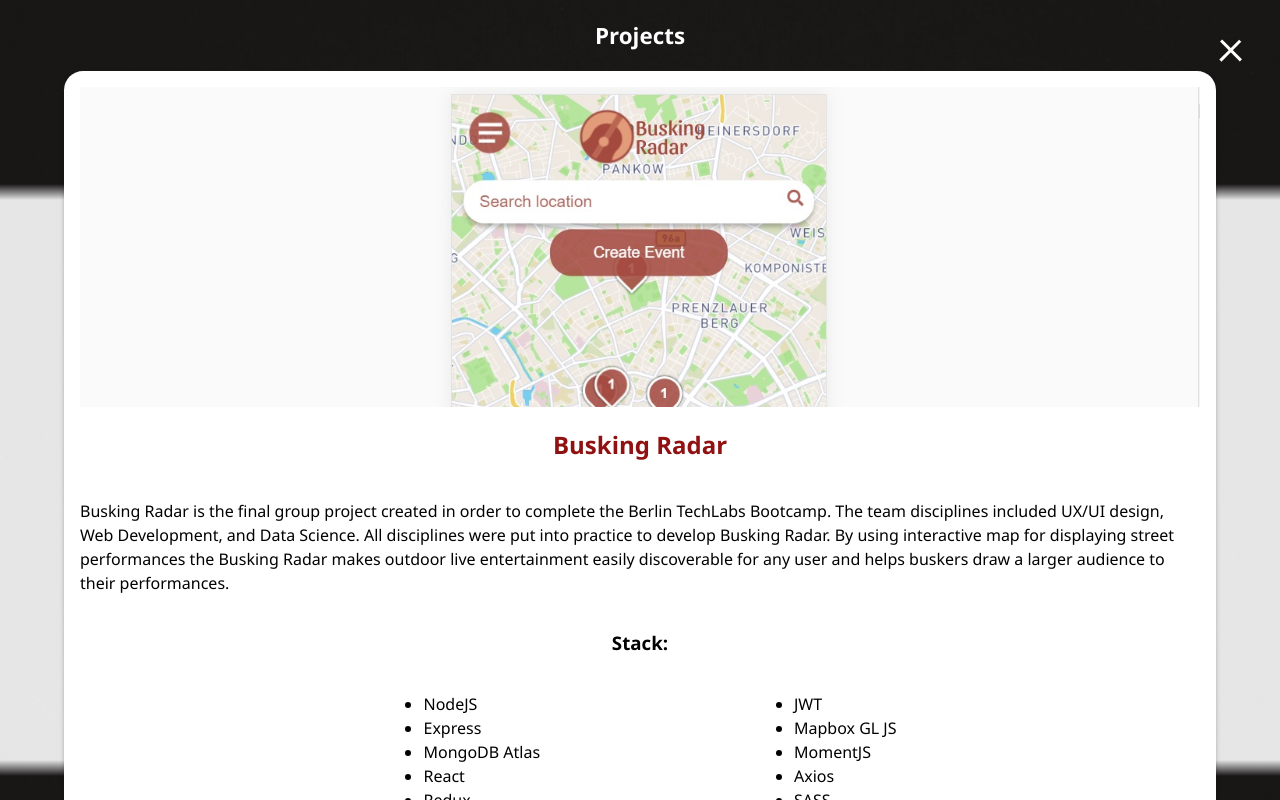
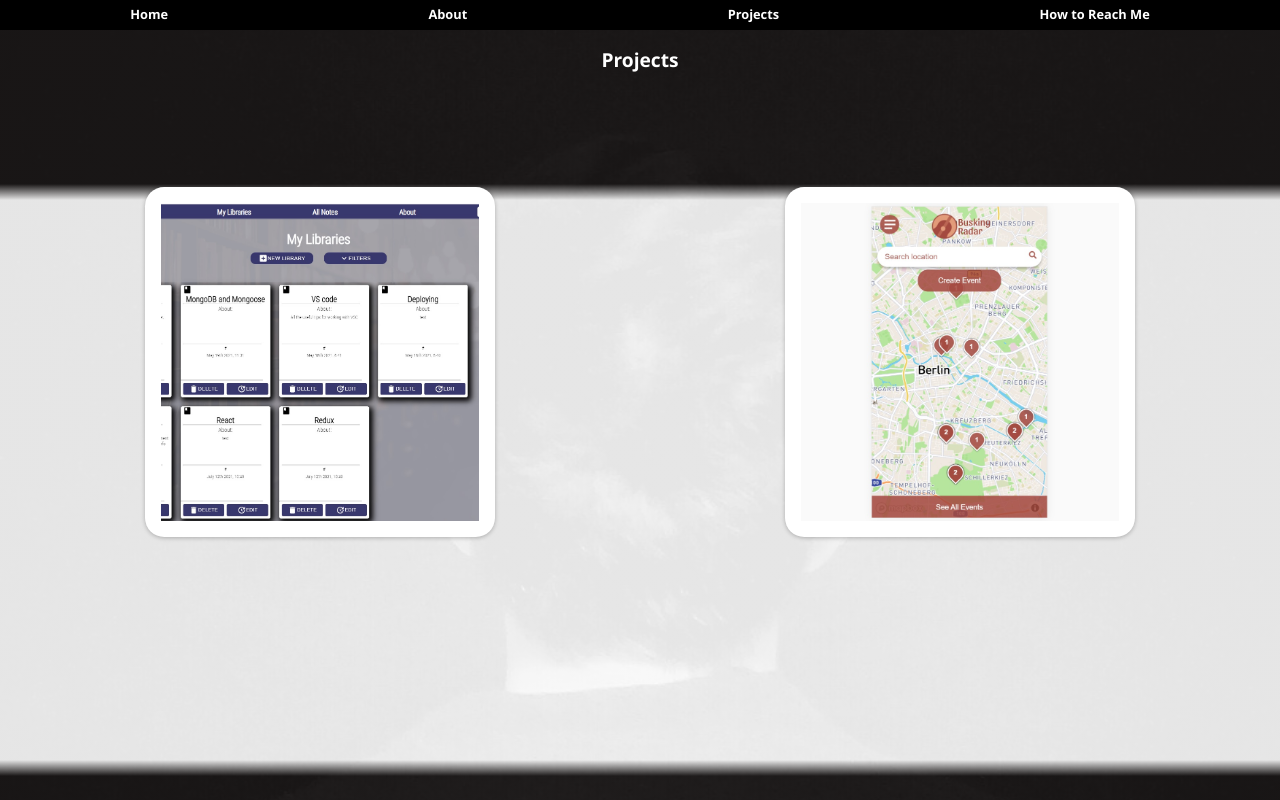
Before and after one commit to KuBerlinOV/myportfolio, a React (Create React App) app: page /projects in a window 1280 px wide. Built offline with nearby package versions, Linux system fonts and the light colour scheme.

Commit message:
improving style

```diff
--- a/package.json
+++ b/package.json
@@ -3,6 +3,7 @@
   "version": "0.1.0",
   "private": true,
   "dependencies": {
+    "@material-ui/core": "^4.12.3",
     "@testing-library/jest-dom": "^5.11.4",
     "@testing-library/react": "^11.1.0",
     "@testing-library/user-event": "^12.1.10",
--- a/src/components/Projects.js
+++ b/src/components/Projects.js
@@ -4,76 +4,85 @@
 const Projects = ({ showMenu }) => {
 
     return (
-        <div>
         <main className={`${showMenu === true ? 'hide' : 'show'}`} id="projects">
             <h2 className='md-heading'>Projects</h2>
             <div id='ls-projects' className='ls-projects'>
-                    <div className="project-card">
-                        <div className='project-img2' alt='busking-radar-page' src='' />
-                        <h2 className='hd-md'>Busking Radar</h2>
-                        <p className="project-info">
-                            Busking Radar is the final group project created in order to complete the Berlin TechLabs Bootcamp.
-                            The team disciplines included UX/UI design, Web Development, and Data Science. All disciplines were
-                            put into practice to develop Busking Radar. By
-                            using interactive map for displaying street performances the Busking Radar makes outdoor
-                            live entertainment easily discoverable for any user and helps buskers draw
-                            a larger audience to their performances.
-
-                        </p>
-                        <h3 className='hd-sm'>Stack:</h3>
-                        <div className='stack-container'>
-                            <ul className='stack-ls'>
-                                <li>NodeJS</li>
-                                <li>Express</li>
-                                <li>MongoDB Atlas</li>
-                                <li>React</li>
-                                <li>Redux</li>
-                            </ul>
-                            <ul className='stack-ls'>
-                                <li>JWT</li>
-                                <li>Mapbox GL JS</li>
-                                <li>MomentJS</li>
-                                <li>Axios</li>
-                                <li>SASS</li>                            </ul>
+                <div className='project-card'>
+                    <div className='project-img1' alt='mystudynotes-homepage' />
                 </div>
-                        <div className='btn-container'>
-                            <a target='_blank' href='https://buskingradar.herokuapp.com/'  > <button className="btn-visit">Visit Project</button></a>
-                            <a target='_blank' href='https://github.com/TechLabs-Berlin/st21-busking-radar' > <button className="btn-visit">Visit Github</button></a>
-                        </div>
-                    </div>
-                    <div className="project-card">
-                        <div className='project-img1' alt='mystudynotes-homepage' />
-                        <h2 className='hd-md'>MyStudyNotes</h2>
-                        <p className="project-info">
-                            MyStudyNotes is a personal project I created during the time of self-study to put into practice what I was learning at the FreeCodeCamp and various other platforms for learning programming.
-                            Even though, MyStudyNotes was created for practice it also aims to simplify a personal daily task when self-learning.
-                            MyStudyNotes, therefore allows users to organize their learning material into libraries
-                            and create notes to save the knowledge and materials accumulated during their self-study.
-                        </p>
-                        <h3 className='hd-sm'>Stack:</h3>
-                        <div className='stack-container'>                            <ul className='stack-ls'>
-                            <li>NodeJS</li>
-                            <li>Express</li>
-                            <li>Firebase</li>
-                            <li>React</li>
-                        </ul>
-                            <ul className='stack-ls'>
-                                <li>MomentJS</li>
-                                <li>Axios</li>
-                                <li>Redux</li>
-                                <li>SASS</li>
-                            </ul>
-                        </div>
-                        <div className='btn-container'>
-                            <a target='_blank' href='https://my-study-notes.herokuapp.com/'> <button className="btn-visit">Visit Project</button></a>
-                            <a target='blank' href='https://github.com/KuBerlinOV/my-study-notes/tree/main' ><button className="btn-visit">Visit Github</button></a>
-                        </div>
+                <div className='project-card'>
+                    <div className='project-img2' alt='buskingradar-homepage' />
                 </div>
             </div>
         </main>
-        </div>
     )
 
 }
 
 export default Projects;
+
+
+
+// <div className="project-card">
+//                     <div className='project-img1' alt='mystudynotes-homepage' />
+//                     <h2 className='hd-md'>MyStudyNotes</h2>
+//                     <p className="project-info">
+//                         MyStudyNotes is a personal project I created during the time of self-study to put into practice what I was learning at the FreeCodeCamp and various other platforms for learning programming.
+//                         Even though, MyStudyNotes was created for practice it also aims to simplify a personal daily task when self-learning.
+//                         MyStudyNotes, therefore allows users to organize their learning material into libraries
+//                         and create notes to save the knowledge and materials accumulated during their self-study.
+//                     </p>
+//                     <h3 className='hd-sm'>Stack:</h3>
+//                     <div className='stack-container'>                            <ul className='stack-ls'>
+//                         <li>NodeJS</li>
+//                         <li>Express</li>
+//                         <li>Firebase</li>
+//                         <li>React</li>
+//                     </ul>
+//                         <ul className='stack-ls'>
+//                             <li>MomentJS</li>
+//                             <li>Axios</li>
+//                             <li>Redux</li>
+//                             <li>SASS</li>
+//                         </ul>
+//                     </div>
+//                     <div className='btn-container'>
+//                         <a target='_blank' href='https://my-study-notes.herokuapp.com/'> <button className="btn-visit">Visit Project</button></a>
+//                         <a target='blank' href='https://github.com/KuBerlinOV/my-study-notes/tree/main' ><button className="btn-visit">Visit Github</button></a>
+//                     </div>
+//                 </div>
+
+
+// <div className="project-card">
+//                     <div className='project-img2' alt='busking-radar-page' src='' />
+//                     <h2 className='hd-md'>Busking Radar</h2>
+//                     <p className="project-info">
+//                         Busking Radar is the final group project created in order to complete the Berlin TechLabs Bootcamp.
+//                         The team disciplines included UX/UI design, Web Development, and Data Science. All disciplines were
+//                         put into practice to develop Busking Radar. By
+//                         using interactive map for displaying street performances the Busking Radar makes outdoor
+//                         live entertainment easily discoverable for any user and helps buskers draw
+//                         a larger audience to their performances.
+
+//                     </p>
+//                     <h3 className='hd-sm'>Stack:</h3>
+//                     <div className='stack-container'>
+//                         <ul className='stack-ls'>
+//                             <li>NodeJS</li>
+//                             <li>Express</li>
+//                             <li>MongoDB Atlas</li>
+//                             <li>React</li>
+//                             <li>Redux</li>
+//                         </ul>
+//                         <ul className='stack-ls'>
+//                             <li>JWT</li>
+//                             <li>Mapbox GL JS</li>
+//                             <li>MomentJS</li>
+//                             <li>Axios</li>
+//                             <li>SASS</li>                            </ul>
+//                     </div>
+//                     <div className='btn-container'>
+//                         <a target='_blank' href='https://buskingradar.herokuapp.com/'  > <button className="btn-visit">Visit Project</button></a>
+//                         <a target='_blank' href='https://github.com/TechLabs-Berlin/st21-busking-radar' > <button className="btn-visit">Visit Github</button></a>
+//                     </div>
+//                 </div>
--- a/src/styles/_config.scss
+++ b/src/styles/_config.scss
@@ -3,7 +3,7 @@
 $primary-color: rgb(255, 255, 255);
 $secondary-color: rgb(153, 153, 49);
 $another-color: rgb(143, 17, 17);
-$background-opacity: 0.92;
+$background-opacity: 0.7;
 $MySNimg: url(../images/MySNimg.jpg);
 $BRimg: url(../images/BRimg.jpg);
 
--- a/src/styles/_mobile.scss
+++ b/src/styles/_mobile.scss
@@ -1,31 +1,57 @@
 //Widescreens
 @include mediaXl {
-
+    .menu-header{
+        width: 100%;
+        height: 30px;
+           .menu-btn{
+               display: none;
+           }
+           .menu{
+            width: 100%;
+            height: 30px;
+            background: black;
+            z-index: 10;
+               &-nav{
+                display: flex;
+                flex-direction: row;
+                width: 100%;
+                min-height: 30px;
+                justify-content: space-around;
+                align-items: flex-start;
+                .nav-item{
+                    font-size: 0.4em;
+                    color: $another-color;
+                    position: relative;
+                    bottom: 0.6em;
+                }
+               }
+           }
+        }
 };
 
 //Desktops and Laptops
 @include mediaLg {
    .menu-header{
     width: 100%;
-    height: 8%;
+    height: 27px;
        .menu-btn{
            display: none;
        }
        .menu{
         width: 100%;
-        height: 8%;
-        background: $another-color;
+        height: 27px;
+        // background: black;
         z-index: 10;
            &-nav{
             display: flex;
             flex-direction: row;
             width: 100%;
-            height: 8%;
+            min-height: 27px;
             justify-content: space-around;
-            align-items: flex-start;
+            align-items: center;
             .nav-item{
-                font-size: 0.5em;
-                color: $background-color;
+                font-size: 0.4em;
+                color: $another-color;
                 position: relative;
                 bottom: 0.6em;
             }
@@ -41,30 +67,32 @@
     overflow-y: auto;
     &#projects{
         height: 100vh;
+        top: 0;
         .ls-projects{
-         height: calc(100% - 140px);
-         overflow-y: scroll;
-         position: relative;
-         top: 10vh;
-         bottom: 0;
-         .project-card{
-             top: 38em;
-         }
+            height: 80vh;
+            .project-card{
+                width: 200px;
+                height: 200px;
+            }
         }
     }
-       &#about{
+    &#about{
            .about-me{
                .about-me-title{
                    margin-top: -1em;
                    font-size: 1.4em;
                }
                .about-me-text{
-                   font-size: 0.8em;
+                   position: relative;
+                   top: 10px;
+                   font-size: 0.7em;
                }
            }
        }
 
-
+    &#contact{
+        top: 0;
+    }
    }
 };
 
@@ -161,7 +189,7 @@
             .project-card{
                 position: relative;
                 top: 80vh;
-                width: 98%;
+                width: 90%;
                 font-size: 0.7em;
             }
         }
--- a/src/styles/main.scss
+++ b/src/styles/main.scss
@@ -22,7 +22,7 @@
         // }
         .md-heading{
             font-weight: 900;
-            font-size: 1.4rem;
+            font-size: 1.2rem;
 
         }
         &#bg-image{
@@ -132,7 +132,7 @@
             width: 100%;
             height: 100%;
             z-index: -1;
-            background: linear-gradient($background-color 23%, white 25%, white 95%, $background-color 97%);
+            background: linear-gradient($background-color 25%, white 28%, white 95%, $background-color 97%);
             opacity: 0.9;
             background-size: cover;
         }
@@ -159,7 +159,7 @@
             flex-direction: column;
             justify-content: space-around;
             width: 50%;
-            height: 100vh;
+            height: 80vh;
             margin: 0 0 2em 0;
             padding: 0em;
             font-weight: 600;
@@ -198,18 +198,21 @@
 
         .ls-projects{
             display: flex;
-            flex-direction: column;
-            justify-content: space-evenly;
-            align-items: center;
-            height: calc(100% - 100px);
-            overflow-y: scroll;
+            flex-direction: row;
+            justify-content: space-around;
+            align-items: space-around;
+            // height: calc(100% - 100px);
+            // overflow-y: scroll;
             color: black;
             position: relative;
-            height: 100vh;
+            width: 100%;
+            top: 12vh;
+            height: 80vh;
             .project-card{
                 background-color: white;
                 box-shadow: 0px 1px 4px rgba(0, 0, 0, 0.25);
-                width: 90%;
+                width: 350px;
+                height: 350px;
                 position: relative;
                 border-radius: 1.2em;
                 padding: 1em;
```
Also changed, not shown: 1 other file (tests, documents, lock files or other folders). Lines whose indentation alone changed are shown as unchanged.
